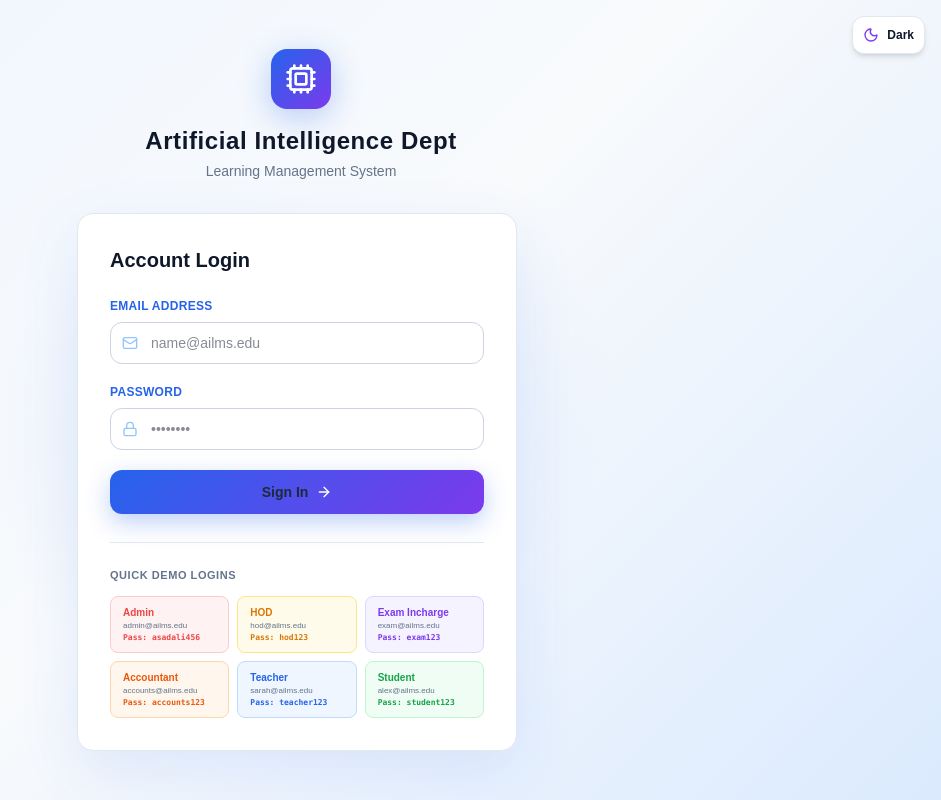
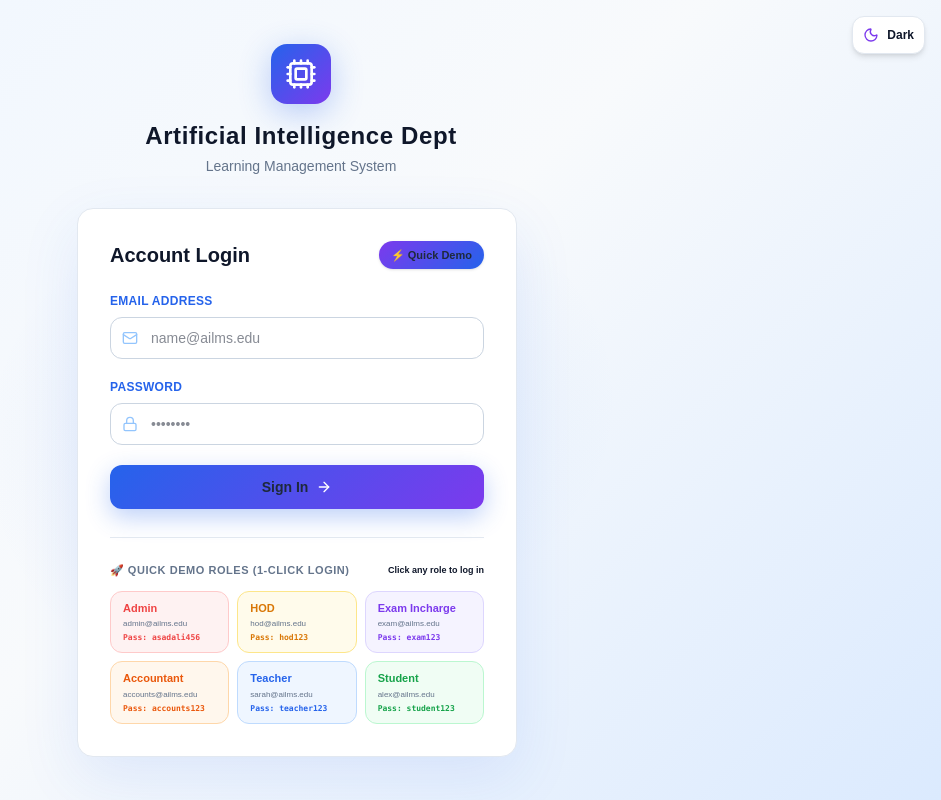
Before and after one commit to asadalirustam/Promotezz_Lms, a React (Vite) app in the folder frontend/: page /login in a window 1280 px wide. Shown: the whole page, without its empty margins (339-1280 px from the left). Built offline with nearby package versions, Linux system fonts and the light colour scheme; no server answers.

Commit message:
feat: implement Login page with authentication state management and quick demo credentials

```diff
--- a/frontend/src/pages/Login.jsx
+++ b/frontend/src/pages/Login.jsx
@@ -47,7 +47,25 @@ const Login = () => {
     { label: 'Student', email: 'alex@ailms.edu',     pass: 'student123',  color: '#16A34A', bg: '#F0FDF4', border: '#BBF7D0' }
   ];
 
-  const handleApplyPreset = (p) => { setEmail(p.email); setPassword(p.pass); setErrorMessage(''); };
+  const handleInstantLogin = async (preset) => {
+    const targetEmail = preset ? preset.email : 'admin@ailms.edu';
+    const targetPass = preset ? preset.pass : 'asadali456';
+    setEmail(targetEmail);
+    setPassword(targetPass);
+    setErrorMessage('');
+    try {
+      dispatch(loginStart());
+      const response = await api.post('/auth/login', { email: targetEmail, password: targetPass });
+      if (response.data.success) {
+        dispatch(loginSuccess({ user: response.data.data, token: response.data.data.token }));
+        navigate('/dashboard');
+      }
+    } catch (err) {
+      const msg = err.response?.data?.message || 'Invalid email or password';
+      dispatch(loginFailure(msg));
+      setErrorMessage(msg);
+    }
+  };
 
   return (
     <div
@@ -81,7 +99,6 @@ const Login = () => {
       </div>
 
       {/* Ambient blobs */}
-      {/* Ambient blobs */}
       <div
         className="absolute top-1/4 left-1/4 w-[300px] sm:w-[500px] h-[300px] sm:h-[500px] rounded-full pointer-events-none opacity-70 sm:opacity-100"
         style={{ background: 'radial-gradient(circle, rgba(37,99,235,0.08) 0%, transparent 70%)' }}
@@ -103,22 +120,36 @@ const Login = () => {
           >
             <Cpu className="w-7 h-7 sm:w-8 sm:h-8 text-white" />
           </div>
-          <h1 className="brand-title text-xl sm:text-2xl font-bold tracking-wide" style={{ color: '#0F172A' }}>
+          <h1 className="brand-title text-xl sm:text-2xl font-bold tracking-wide" style={{ color: darkMode ? '#F8FAFC' : '#0F172A' }}>
             Artificial Intelligence Dept
           </h1>
-          <p className="text-xs sm:text-sm mt-1" style={{ color: '#64748B' }}>Learning Management System</p>
+          <p className="text-xs sm:text-sm mt-1" style={{ color: darkMode ? '#94A3B8' : '#64748B' }}>Learning Management System</p>
         </div>
 
         {/* Login Card */}
         <div
           className="login-card rounded-2xl p-6 sm:p-8 smooth-fast-transition"
           style={{
-            background: '#FFFFFF',
-            border: '1px solid #E2E8F0',
-            boxShadow: '0 20px 60px rgba(37,99,235,0.10)'
+            background: darkMode ? '#1E293B' : '#FFFFFF',
+            border: darkMode ? '1px solid #334155' : '1px solid #E2E8F0',
+            boxShadow: darkMode ? '0 20px 60px rgba(0,0,0,0.40)' : '0 20px 60px rgba(37,99,235,0.10)'
           }}
         >
-          <h2 className="text-lg sm:text-xl font-semibold mb-5 sm:mb-6" style={{ color: '#0F172A' }}>Account Login</h2>
+          <div className="flex items-center justify-between mb-5 sm:mb-6">
+            <h2 className="text-lg sm:text-xl font-semibold" style={{ color: darkMode ? '#F8FAFC' : '#0F172A' }}>Account Login</h2>
+            {/* Quick Demo One-Click Badge */}
+            <button
+              onClick={() => handleInstantLogin(presets[0])}
+              className="text-[11px] font-extrabold px-3 py-1.5 rounded-full flex items-center gap-1.5 cursor-pointer transition-all duration-200 hover:scale-105 active:scale-95 shadow-sm"
+              style={{
+                background: 'linear-gradient(135deg, #7C3AED, #2563EB)',
+                color: '#FFFFFF'
+              }}
+              title="One-Click Quick Admin Demo Login"
+            >
+              <span>⚡ Quick Demo</span>
+            </button>
+          </div>
 
           {errorMessage && (
             <div
@@ -145,12 +176,10 @@ const Login = () => {
                   onChange={(e) => setEmail(e.target.value)}
                   className="w-full pl-10 pr-4 py-2.5 rounded-xl text-sm outline-none smooth-fast-transition"
                   style={{
-                    background: '#F8FAFC',
-                    border: '1px solid #E2E8F0',
-                    color: '#0F172A'
+                    background: darkMode ? '#0F172A' : '#F8FAFC',
+                    border: darkMode ? '1px solid #334155' : '1px solid #E2E8F0',
+                    color: darkMode ? '#F8FAFC' : '#0F172A'
                   }}
-                  onFocus={e => { e.target.style.borderColor = '#2563EB'; e.target.style.background = '#EFF6FF'; }}
-                  onBlur={e => { e.target.style.borderColor = '#E2E8F0'; e.target.style.background = '#F8FAFC'; }}
                   placeholder="name@ailms.edu"
                 />
               </div>
@@ -170,12 +199,10 @@ const Login = () => {
                   onChange={(e) => setPassword(e.target.value)}
                   className="w-full pl-10 pr-4 py-2.5 rounded-xl text-sm outline-none smooth-fast-transition"
                   style={{
-                    background: '#F8FAFC',
-                    border: '1px solid #E2E8F0',
-                    color: '#0F172A'
+                    background: darkMode ? '#0F172A' : '#F8FAFC',
+                    border: darkMode ? '1px solid #334155' : '1px solid #E2E8F0',
+                    color: darkMode ? '#F8FAFC' : '#0F172A'
                   }}
-                  onFocus={e => { e.target.style.borderColor = '#2563EB'; e.target.style.background = '#EFF6FF'; }}
-                  onBlur={e => { e.target.style.borderColor = '#E2E8F0'; e.target.style.background = '#F8FAFC'; }}
                   placeholder="••••••••"
                 />
               </div>
@@ -198,24 +225,32 @@ const Login = () => {
             </button>
           </form>
 
-          {/* Demo Presets */}
-          <div className="mt-6 sm:mt-7 pt-5 sm:pt-6" style={{ borderTop: '1px solid #E2E8F0' }}>
-            <p className="text-[11px] font-semibold uppercase tracking-wider mb-2.5 sm:mb-3" style={{ color: '#64748B' }}>
-              Quick Demo Logins
-            </p>
+          {/* Quick Demo Logins Section */}
+          <div className="mt-6 sm:mt-7 pt-5 sm:pt-6" style={{ borderTop: darkMode ? '1px solid #334155' : '1px solid #E2E8F0' }}>
+            <div className="flex items-center justify-between mb-2.5 sm:mb-3">
+              <p className="text-[11px] font-bold uppercase tracking-wider" style={{ color: darkMode ? '#94A3B8' : '#64748B' }}>
+                🚀 Quick Demo Roles (1-Click Login)
+              </p>
+              <span className="text-[9px] font-semibold text-primary">Click any role to log in</span>
+            </div>
+
             <div className="preset-grid grid grid-cols-2 sm:grid-cols-3 gap-2">
               {presets.map((p) => (
                 <button
                   key={p.label}
-                  onClick={() => handleApplyPreset(p)}
-                  className="preset-btn px-2.5 sm:px-3 py-2 text-[11px] font-medium rounded-lg smooth-fast-transition text-left cursor-pointer active:scale-95"
-                  style={{ background: p.bg, border: `1px solid ${p.border}` }}
-                  onMouseEnter={e => e.currentTarget.style.boxShadow = `0 4px 12px ${p.color}22`}
+                  onClick={() => handleInstantLogin(p)}
+                  className="preset-btn px-2.5 sm:px-3 py-2 text-[11px] font-medium rounded-xl smooth-fast-transition text-left cursor-pointer active:scale-95 hover:scale-[1.03]"
+                  style={{
+                    background: darkMode ? '#0F172A' : p.bg,
+                    border: `1px solid ${darkMode ? '#334155' : p.border}`
+                  }}
+                  onMouseEnter={e => e.currentTarget.style.boxShadow = `0 4px 14px ${p.color}33`}
                   onMouseLeave={e => e.currentTarget.style.boxShadow = 'none'}
+                  title={`1-Click Login as ${p.label}`}
                 >
-                  <span className="font-bold block text-[10px]" style={{ color: p.color }}>{p.label}</span>
-                  <span className="block text-[8px] truncate" style={{ color: '#64748B' }}>{p.email}</span>
-                  <span className="block text-[8px] font-mono font-semibold" style={{ color: p.color }}>Pass: {p.pass}</span>
+                  <span className="font-extrabold block text-[11px]" style={{ color: p.color }}>{p.label}</span>
+                  <span className="block text-[8px] truncate mt-0.5" style={{ color: darkMode ? '#94A3B8' : '#64748B' }}>{p.email}</span>
+                  <span className="block text-[8px] font-mono font-bold mt-0.5" style={{ color: p.color }}>Pass: {p.pass}</span>
                 </button>
               ))}
             </div>
```
